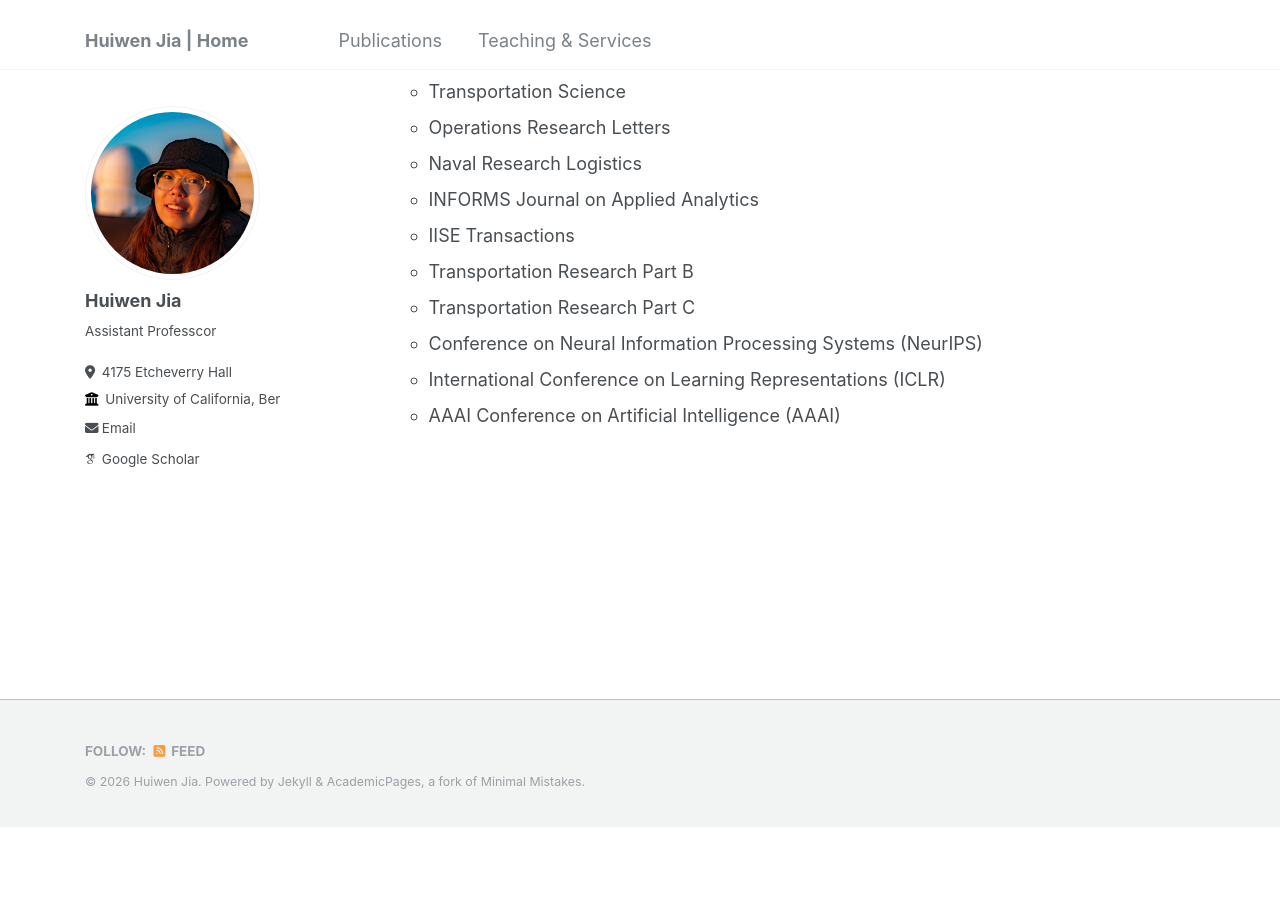
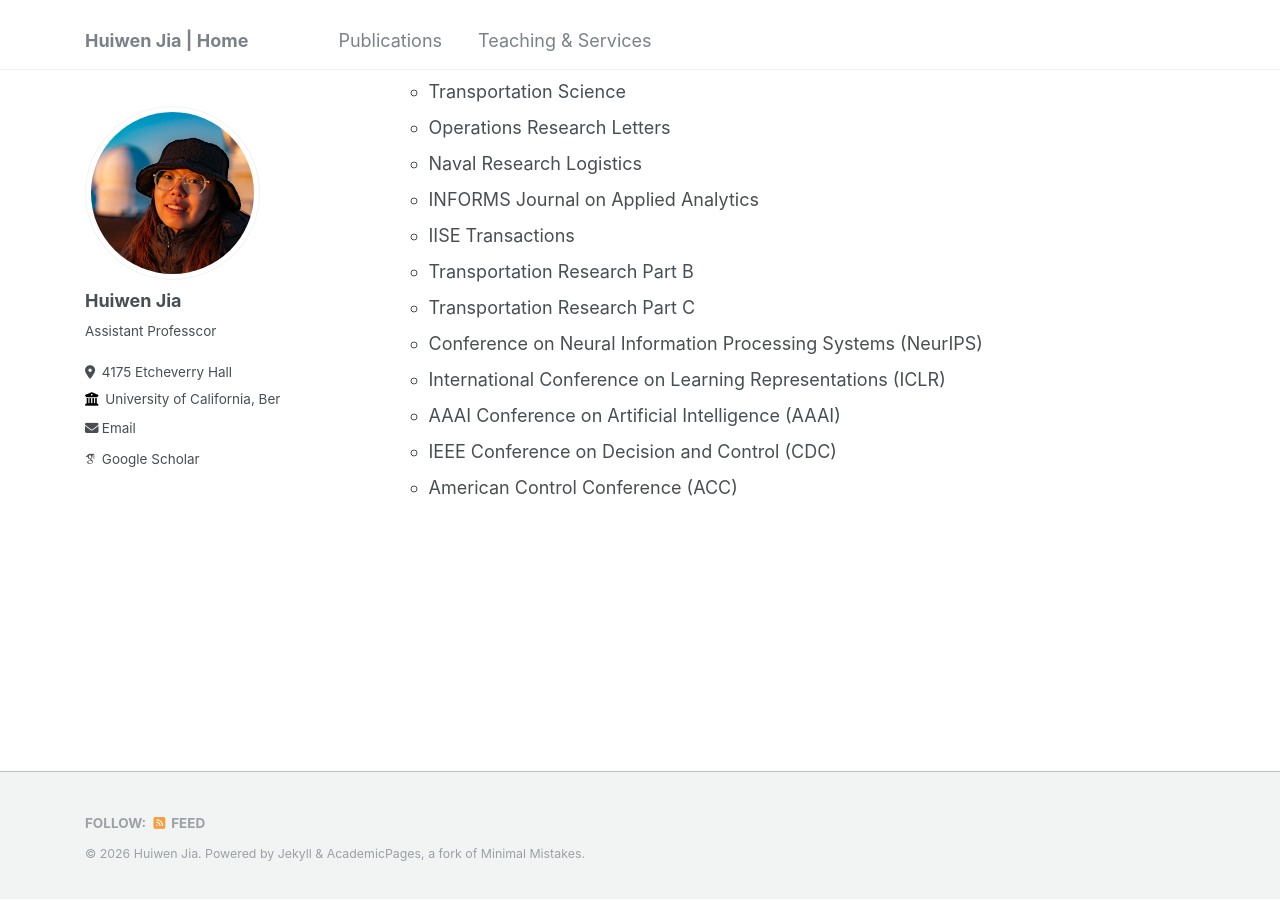
Before and after one commit to huiwen-j/huiwen-j.github.io, a Jekyll site: the page built from _pages/teaching_services.md, in a window 1280 px wide and 900 px high, scrolled down 1089 px. Built offline with Jekyll 4.4.1, drawn with Linux system fonts in a browser that asks for light colours; some web fonts are replaced; before the commit the page ends 1917 px from its top, so only the background shows below that.

Commit message:
Add CDC and ACC to reviewer service

```diff
--- a/_pages/teaching_services.md
+++ b/_pages/teaching_services.md
@@ -45,3 +45,5 @@ body_class: centered-layout
   * Conference on Neural Information Processing Systems (NeurIPS)
   * International Conference on Learning Representations (ICLR)
   * AAAI Conference on Artificial Intelligence (AAAI)
+  * IEEE Conference on Decision and Control (CDC)
+  * American Control Conference (ACC)
```
